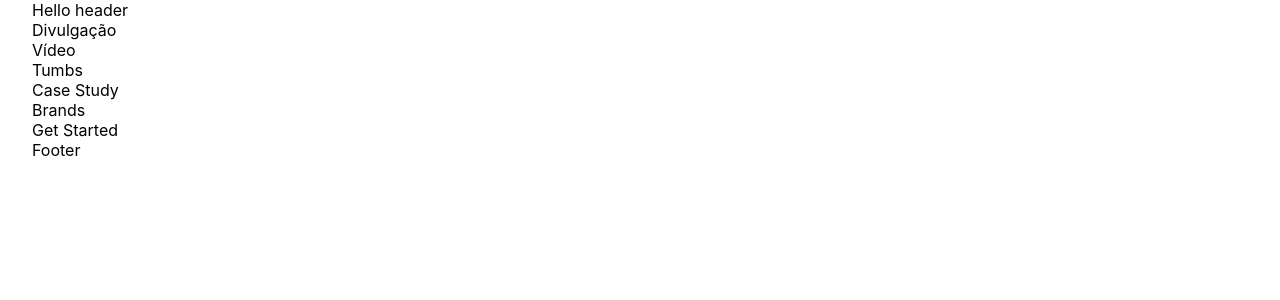
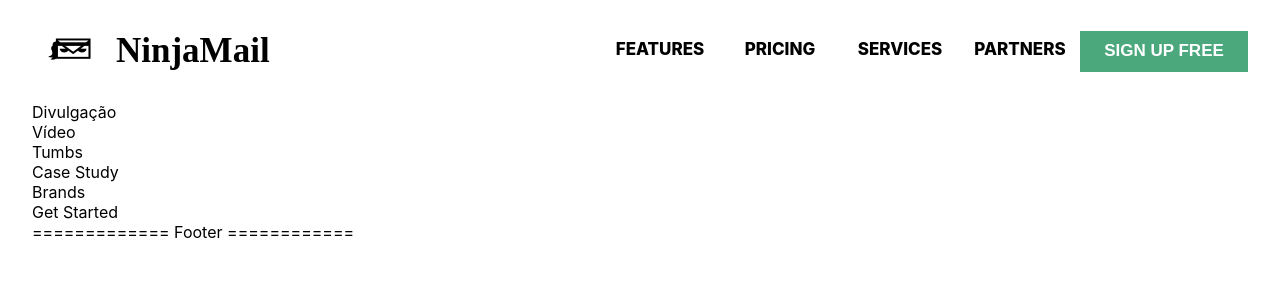
Before and after one commit to Augustotwz/B2B-next, a Next.js app: page / in a window 1280 px wide. Shown: the top 300 px of the page. Built offline with nearby package versions, Linux system fonts and the light colour scheme.

Commit message:
feat: add header / navbar

```diff
--- /dev/null
+++ b/components/footer/Footer.tsx
@@ -0,0 +1,3 @@
+export function Footer() {
+  return <header>============= Footer ============</header>
+}
--- /dev/null
+++ b/components/header/Header.module.css
@@ -0,0 +1,103 @@
+.nav {
+  display: flex;
+  align-items: center;
+  justify-content: space-between;
+  background-color: #fff;
+  max-width: 1440px;
+  width: 100%;
+  height: 62px;
+}
+
+/* .brand {
+  border: 1px solid red;
+} */
+
+.brand span {
+  font-size: 22px;
+  font-weight: 900;
+  font-family: Ralaway;
+  line-height: 41px;
+  vertical-align: middle;
+}
+
+.navList {
+  display: flex;
+  align-items: center;
+  justify-content: space-around;
+}
+
+.ul {
+  list-style-type: none;
+  margin: 0;
+  padding: 0;
+  display: none;
+  align-items: center;
+  justify-content: space-around;
+}
+
+.ul li {
+  width: 71px;
+  padding: 8px 10px;
+  margin-inline: 5px;
+  display: flex;
+  justify-content: center;
+  border-bottom: 5px solid #fff;
+}
+
+.ul li a {
+  font-size: 11px;
+  font-weight: 800;
+}
+
+.ul li:hover {
+  border-bottom: 5px solid var(--color-primary);
+}
+
+.btn {
+  width: 110px;
+  height: 25px;
+  font-size: 11px;
+
+  font-weight: 800;
+  color: #fff;
+  border: none;
+  background-color: var(--color-primary);
+}
+
+.btn:hover {
+  cursor: pointer;
+  transform: scale(1.04);
+}
+
+/* ======================================================================== */
+
+@media only screen and (min-width: 600px) {
+  /* For tablets: */
+  .nav {
+    height: 66px;
+  }
+  .ul {
+    display: flex;
+  }
+}
+
+@media only screen and (min-width: 768px) {
+  /* For desktop: */
+  .nav {
+    height: 102px;
+  }
+  .brand span {
+    font-size: 35px;
+  }
+  .ul li {
+    width: 110px;
+  }
+  .ul li a {
+    font-size: 17px;
+  }
+  .btn {
+    width: 168px;
+    height: 41px;
+    font-size: 17px;
+  }
+}
--- a/components/header/Header.tsx
+++ b/components/header/Header.tsx
@@ -1,3 +1,45 @@
+import Link from 'next/link'
+import Image from 'next/image'
+import { IconMailHeader } from '../../icons'
+import styles from './Header.module.css'
+
 export function Header() {
-  return <header>Hello header</header>
+  const links = [
+    { name: 'FEATURES', href: '/' },
+    { name: 'PRICING', href: '/' },
+    { name: 'SERVICES', href: '/' },
+    { name: 'PARTNERS', href: '/' },
+  ]
+
+  return (
+    <header>
+      <nav className={styles.nav}>
+        <div className={styles.brand}>
+          <Link href='/'>
+            <a>
+              <Image
+                src={IconMailHeader}
+                alt='NinjaMail'
+                width={84}
+                height={42}
+              />
+              <span>NinjaMail</span>
+            </a>
+          </Link>
+        </div>
+        <div className={styles.navList}>
+          <ul className={styles.ul}>
+            {links.map(({ name, href }) => (
+              <li key={name}>
+                <Link href={href}>
+                  <a>{name}</a>
+                </Link>
+              </li>
+            ))}
+          </ul>
+          <button className={styles.btn}>SIGN UP FREE</button>
+        </div>
+      </nav>
+    </header>
+  )
 }
--- a/components/page-template/page-template.tsx
+++ b/components/page-template/page-template.tsx
@@ -1,14 +1,15 @@
 import { Header } from '../header/Header'
+import { Footer } from '../footer/Footer'
 import { PageProps } from './types'
 
 export function PageTemplate({ ...props }: PageProps) {
   return (
-    <>
+    <div style={{ margin: 'auto' }}>
       <Header />
       <main>
         <div>{props.children}</div>
       </main>
-      Footer
-    </>
+      <Footer />
+    </div>
   )
 }
```
